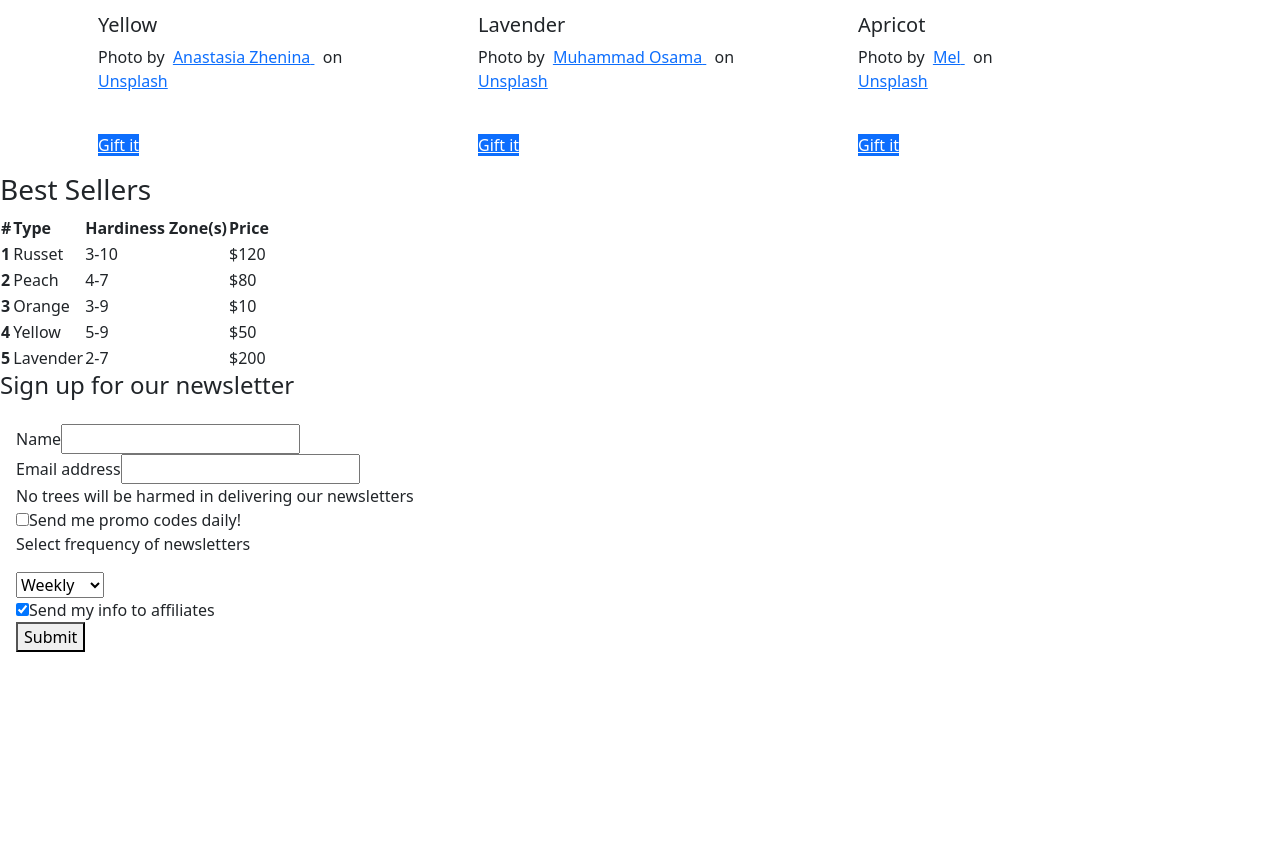
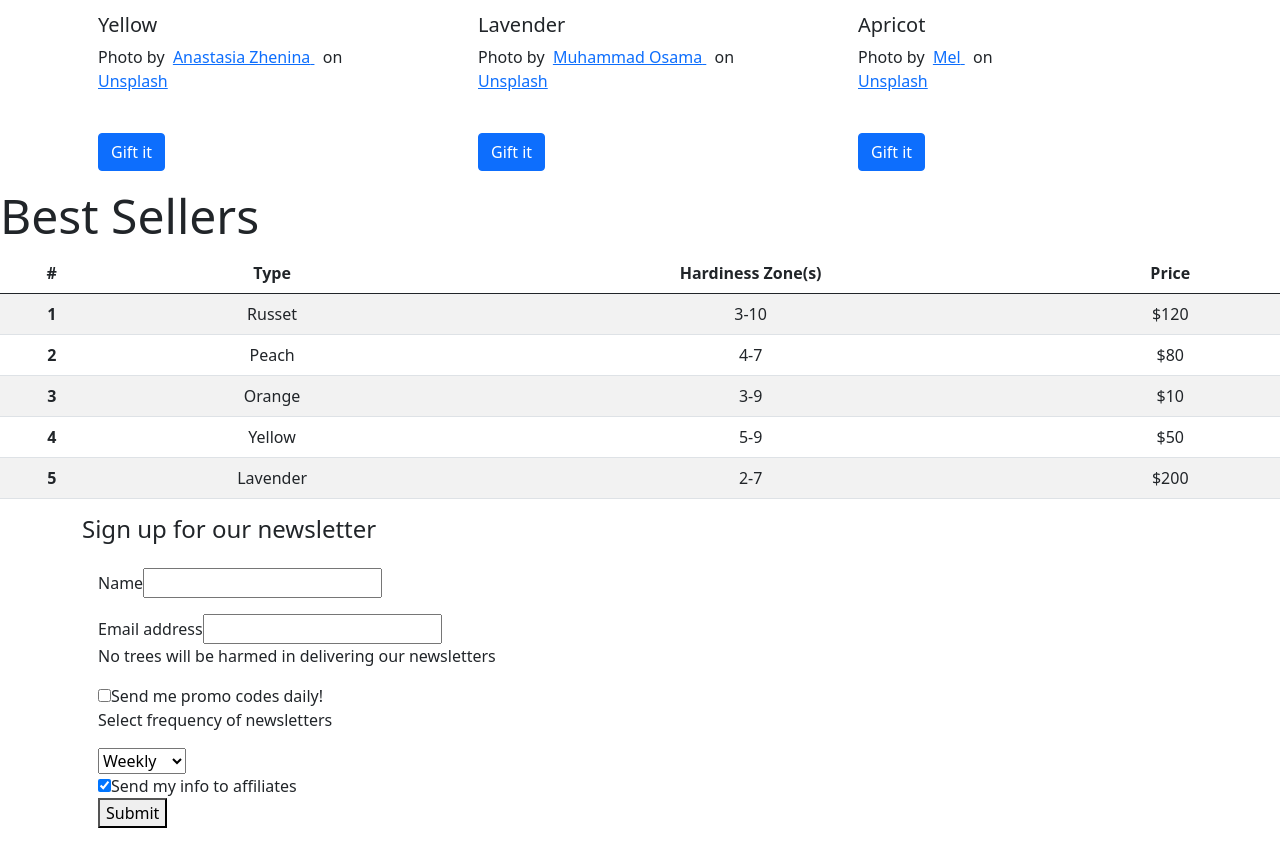
Before and after one commit to amber-king/starter-intro-to-bootstrap-w-react, a React (Create React App) app: page / in a window 1280 px wide. Shown: the part 420-1280 px from the top of the page. Before the commit the page ends 1104 px from the top, so only its background shows below. Built offline with nearby package versions, Linux system fonts and the light colour scheme.

Commit message:
cont'd add ons from the readings

```diff
--- a/src/Components/BestSellerTable.js
+++ b/src/Components/BestSellerTable.js
@@ -1,13 +1,27 @@
 export default function Table() {
   // <!-- ************************** -->
   // <!-- Best Sellers table -->
-  // <!-- set class display-5 on h3 -->
+  // <!-- set class display-5 on h3 --> // * increased font size header info
   // <!-- Set classes table table-striped table-hover text-center on table -->
+
+  // * ^--- makes a cleaner grid table of info that when hovered over chage color
+  // *Notes from the reading of the diff features ---v
+  //  Let's add another class, table-striped, to allow for better division between rows.
+
+  // <table class="table table-striped"></table>
+  // If we want to center the text elements in our table, we could write our CSS in the index.css file. But it is better to use Bootstrap whenever possible. Bootstrap has a class called text-center that will center our text. This will allow for more consistent styling and less unexpected behaviors with our styles.
+
+  // <table class="table table-striped text-center"></table>
+  // Finally, we can imagine that each row would be a link to an individual view of each tree with more information and the ability to purchase it. We can add a hover effect to assist our users in recognizing that the table would be interactive.
+
+  // <table class="table table-striped text-center table-hover"></table>
+
   // <!-- ************************** -->
   return (
     <>
-      <h3 className="">Best Sellers</h3>
-      <table className="">
+      <h3 className="display-5">Best Sellers</h3>
+      <table className="table table-striped text-center table-hover">
+
         <thead>
           <tr>
             <th scope="col">#</th>
--- a/src/Components/Card.js
+++ b/src/Components/Card.js
@@ -5,7 +5,7 @@ export default function Card({ details, image }) {
         <!-- set class card-body on inner div after img --> // * refined spacing of header info a w/ proper spacing
         <!-- Set class card-title on h5 -->
         <!-- Set class card-text on p tag -->
-        <!-- Set classes btn btn-primary on a tag --> // * highlights the gift it line under flower
+        <!-- Set classes btn btn-primary on a tag --> // * makes a button feature to click for the gift it line under flower
         <!-- ************************** --> */
 
   return (
@@ -22,7 +22,7 @@ export default function Card({ details, image }) {
           </span>
         </p>
         <br />
-        <a className="btn-primary">Gift it</a>
+        <a className="btn btn-primary">Gift it</a>
       </div>
     </div>
   );
--- a/src/Components/NewsletterForm.js
+++ b/src/Components/NewsletterForm.js
@@ -4,17 +4,20 @@
 // <!-- ************************** -->
 export default function NewsletterForm() {
   return (
-    <div className="">
+    <div className="container">
       <h4>Sign up for our newsletter</h4>
       <form>
         {/* <!-- ************************** -->
             <!-- divs for text inputs -->
             <!-- Set class mb-3 on outer div -->
             <!-- Set class mb-3 on inner div div -->
+            // * Notes from the reading on these settings
+            // mb is short for margin-bottom. There are others like mt for margin-top, ml - left, mr -right, mx - left and right (x-axis), my - top and bottom (y-axis).
+// In mb-3, The value is a multiplier. So if the default margin is 1em, this will multiply the spacer value by 1.
             <!-- ************************** --> */}
 
-        <div className="">
-          <div className="">
+        <div className="mb-3">
+          <div className="mb-3">
             {/* <!-- ************************** -->
                 <!-- Labels & for Text inputs -->
                 <!-- Set class form-label on label -->
```
